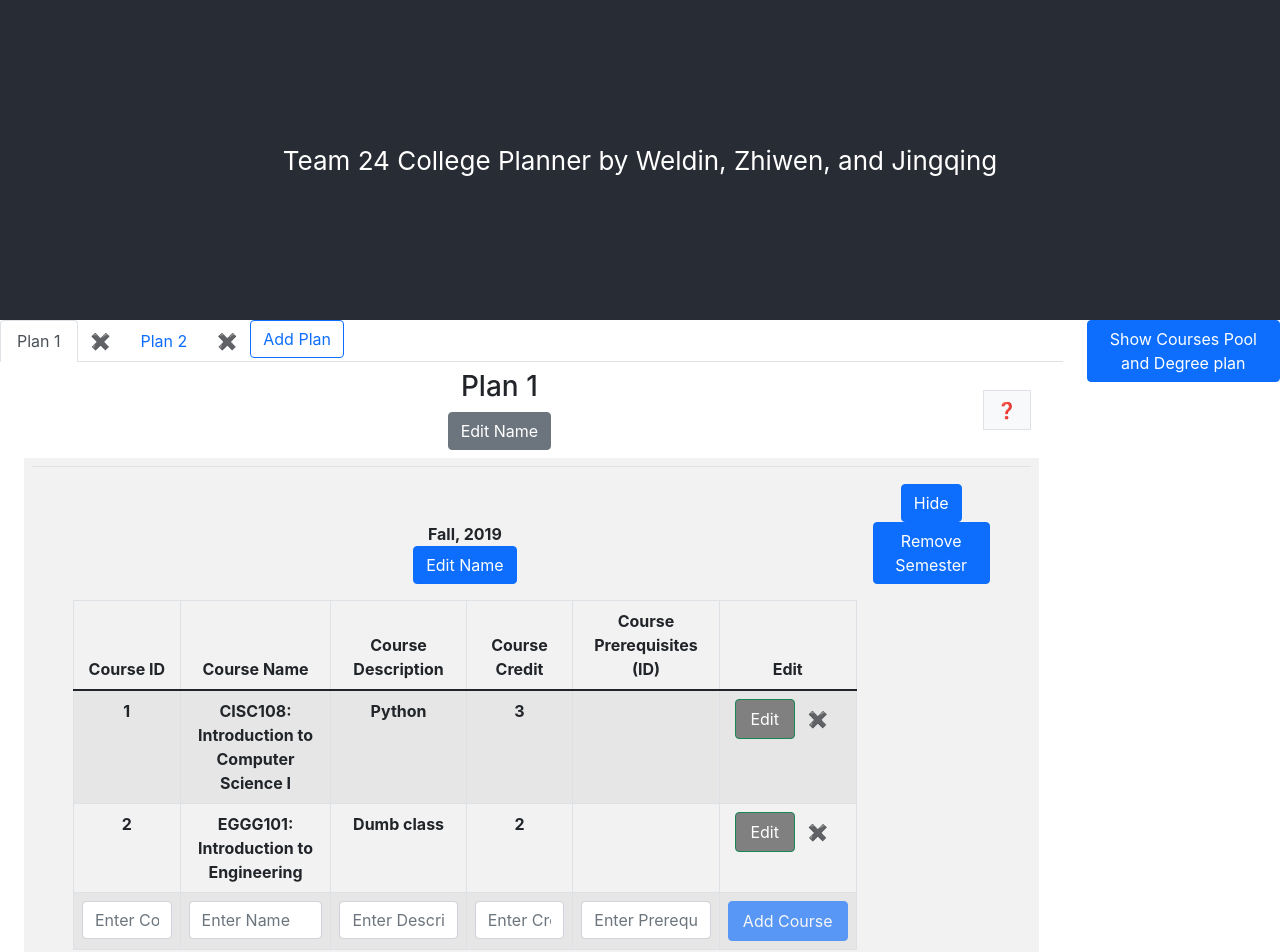
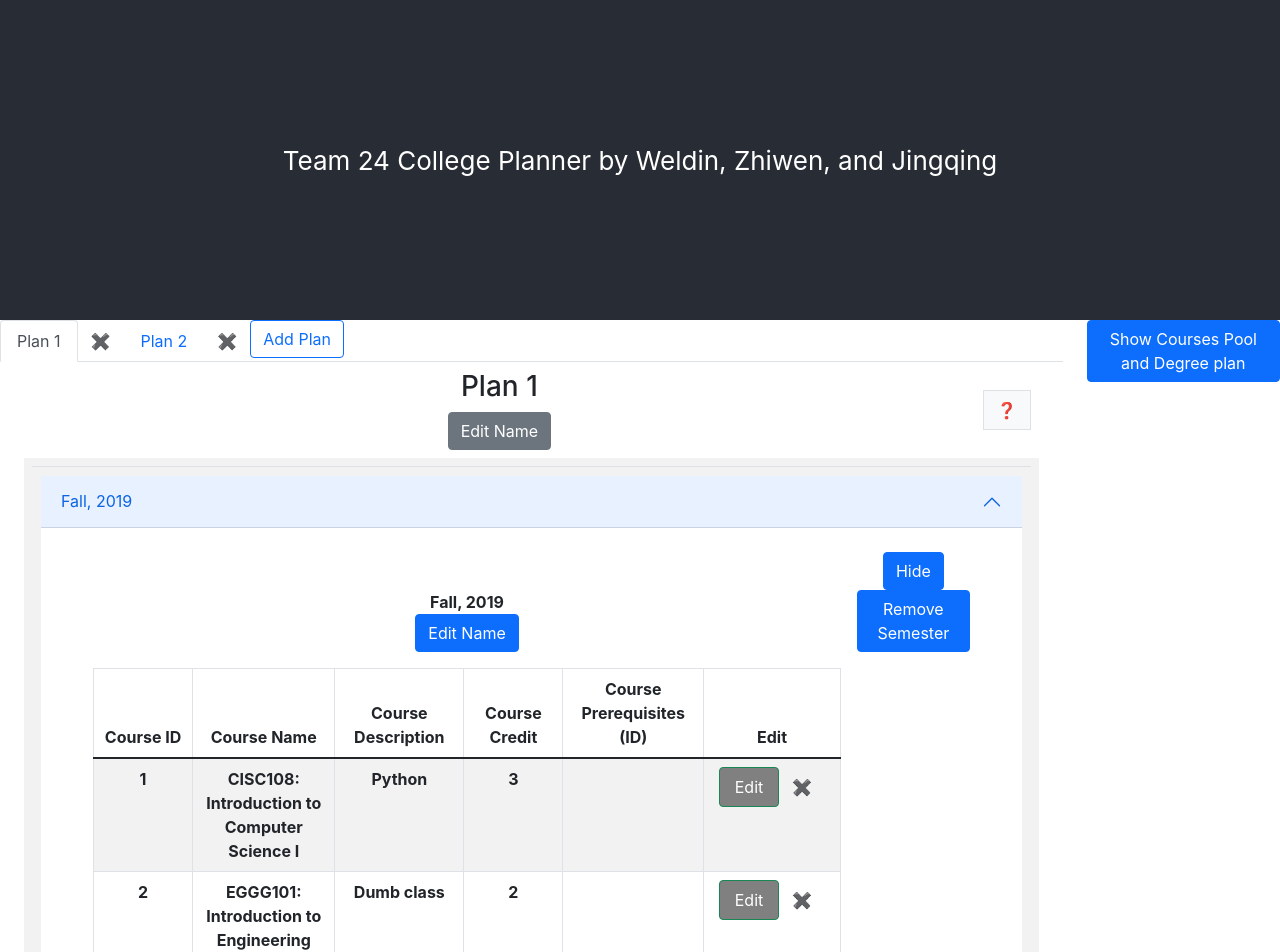
Before and after one commit to UD-CISC275-S22/cis-scheduler-team24, a React (Create React App) app: page / in a window 1280 px wide. Shown: the top 952 px of the page. Built offline with nearby package versions, Linux system fonts and the light colour scheme.

Commit message:
updated hide-semester

```diff
--- a/src/components/listSemesters.tsx
+++ b/src/components/listSemesters.tsx
@@ -1,5 +1,5 @@
 import React from "react";
-import { Table } from "react-bootstrap";
+import { Accordion, Table } from "react-bootstrap";
 import { Semester } from "../interfaces/semester";
 import { ViewSemester } from "./viewSemester";
 
@@ -18,13 +18,28 @@ export function ListSemesters({
                 <tr>
                     <th>
                         {planSemesters.map((semester: Semester) => (
+                            <Accordion
+                                key={semester.id}
+                                defaultActiveKey="0"
+                                flush
+                            >
+                                <Accordion.Item eventKey="0">
+                                    <Accordion.Header>
+                                        {semester.name}
+                                    </Accordion.Header>
+                                    <Accordion.Body>
                                         <div key={semester.id}>
                                             <ViewSemester
                                                 semester={semester}
                                                 removeSemester={removeSemester}
-                                    setSemesterName={setSemesterName}
+                                                setSemesterName={
+                                                    setSemesterName
+                                                }
                                             ></ViewSemester>
                                         </div>
+                                    </Accordion.Body>
+                                </Accordion.Item>
+                            </Accordion>
                         ))}
                     </th>
                 </tr>
```
Lines whose indentation alone changed are shown as unchanged.
